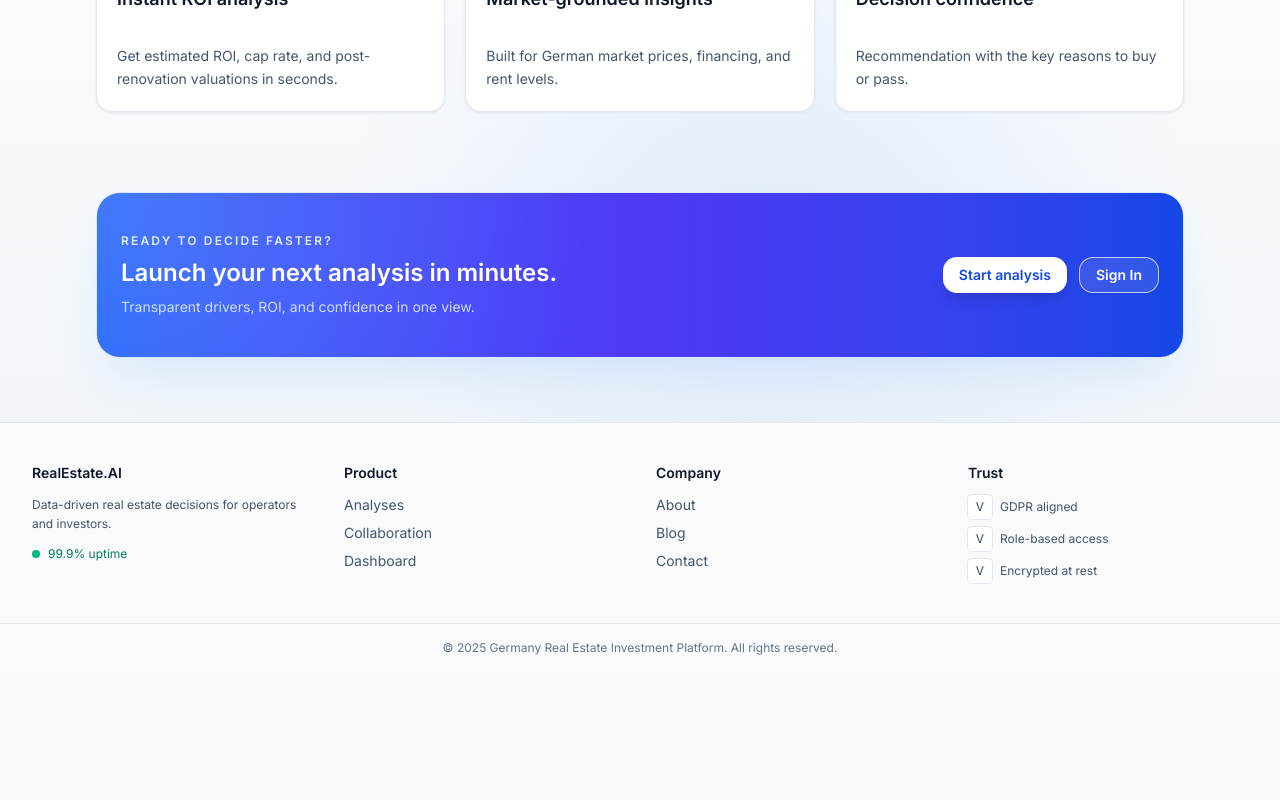
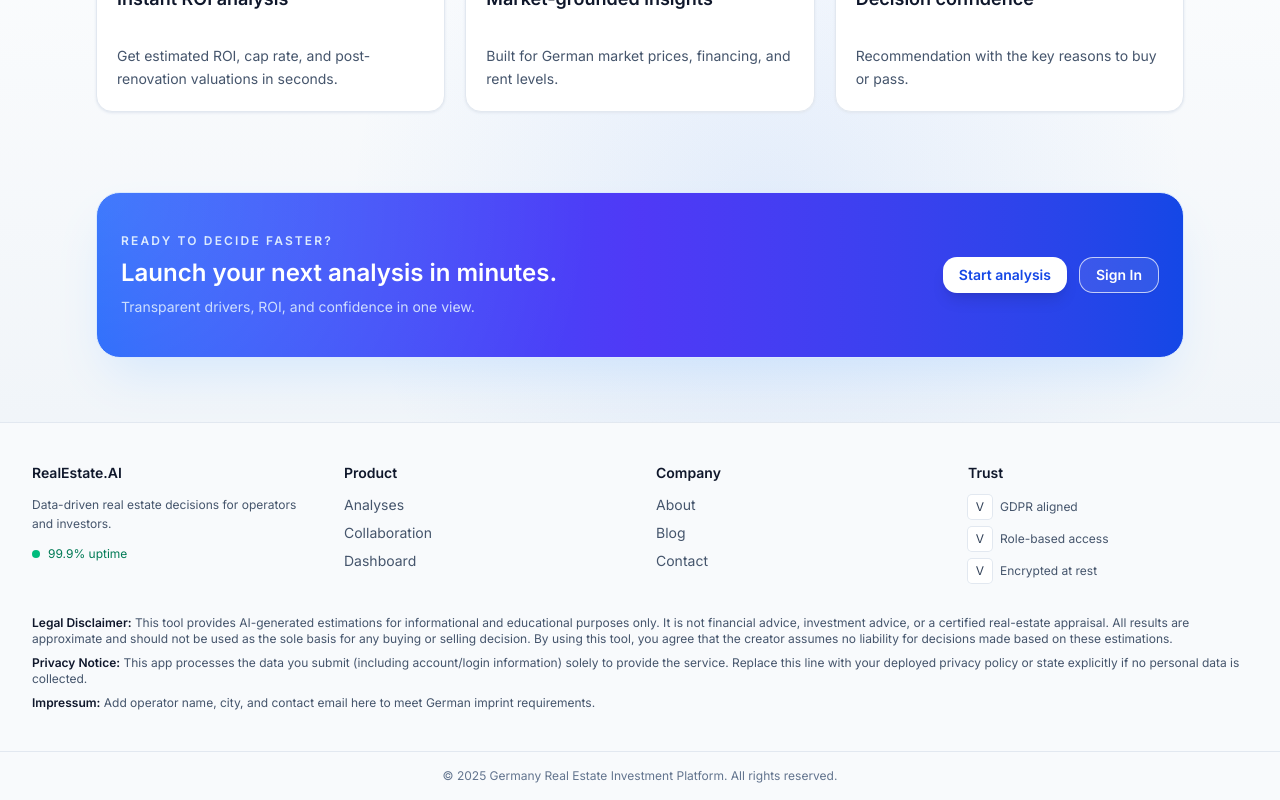
Before and after one commit to mohamedaziztemimi/germany-real-estate-analyzer, a Next.js app: page / in a window 1280 px wide. Shown: the part 1025-1825 px from the top of the page. Before the commit the page ends 1697 px from the top, so only its background shows below. Built offline with nearby package versions, Linux system fonts and the light colour scheme; no server answers.

Commit message:
legal notice

```diff
--- a/components/ClientLayout.tsx
+++ b/components/ClientLayout.tsx
@@ -180,6 +180,24 @@ function LayoutChrome({ children }: { children: React.ReactNode }) {
               </div>
             </div>
           </div>
+          <div className="md:col-span-4 space-y-2 text-xs text-slate-600">
+            <div>
+              <span className="font-semibold text-slate-900">Legal Disclaimer:</span> This tool provides AI-generated
+              estimations for informational and educational purposes only. It is not financial advice, investment
+              advice, or a certified real-estate appraisal. All results are approximate and should not be used as the
+              sole basis for any buying or selling decision. By using this tool, you agree that the creator assumes no
+              liability for decisions made based on these estimations.
+            </div>
+            <div>
+              <span className="font-semibold text-slate-900">Privacy Notice:</span> This app processes the data you
+              submit (including account/login information) solely to provide the service. Replace this line with your
+              deployed privacy policy or state explicitly if no personal data is collected.
+            </div>
+            <div>
+              <span className="font-semibold text-slate-900">Impressum:</span> Add operator name, city, and contact
+              email here to meet German imprint requirements.
+            </div>
+          </div>
         </div>
         <div className="border-t border-slate-200 py-4 text-center text-xs text-slate-500">
           &copy; 2025 Germany Real Estate Investment Platform. All rights reserved.
```
